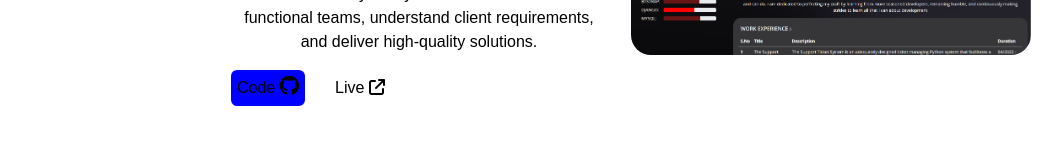
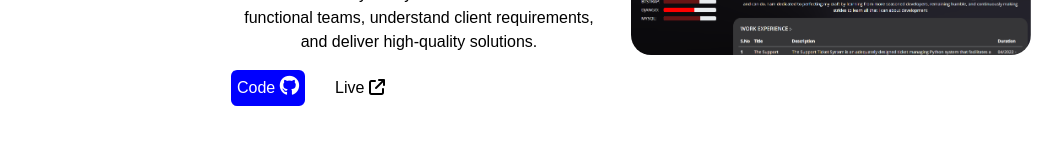
Before and after one commit to PanduChanti/portfolio, a React (Create React App) app: page / in a window 1280 px wide. In both pictures the pointer is over the link 289 px from the left and 851 px from the top of the page. Shown: the part 764-922 px from the top of the page, without its empty margins (21-1083 px from the left). Built offline with nearby package versions, Linux system fonts and the light colour scheme.

Commit message:
eight commit message here

```diff
--- a/src/components/Navbar.js
+++ b/src/components/Navbar.js
@@ -14,6 +14,7 @@ function Navbar() {
       style={{
         backgroundColor: isDarkMode ? "black" : "white",
         color: isDarkMode ? "white" : "black",
+        overflowX: "hidden",
       }}
       className={`p-1 ${isDarkMode ? "dark-mode" : ""}`}
     >
--- a/src/components/Project.css
+++ b/src/components/Project.css
@@ -10,5 +10,5 @@ img {
 .code-link:hover {
     text-decoration: none;
     background-color: blue;
-    color: white;
+    color: white !important;
 }
```
Also changed, not shown: 1 other file (tests, documents, lock files or other folders).
